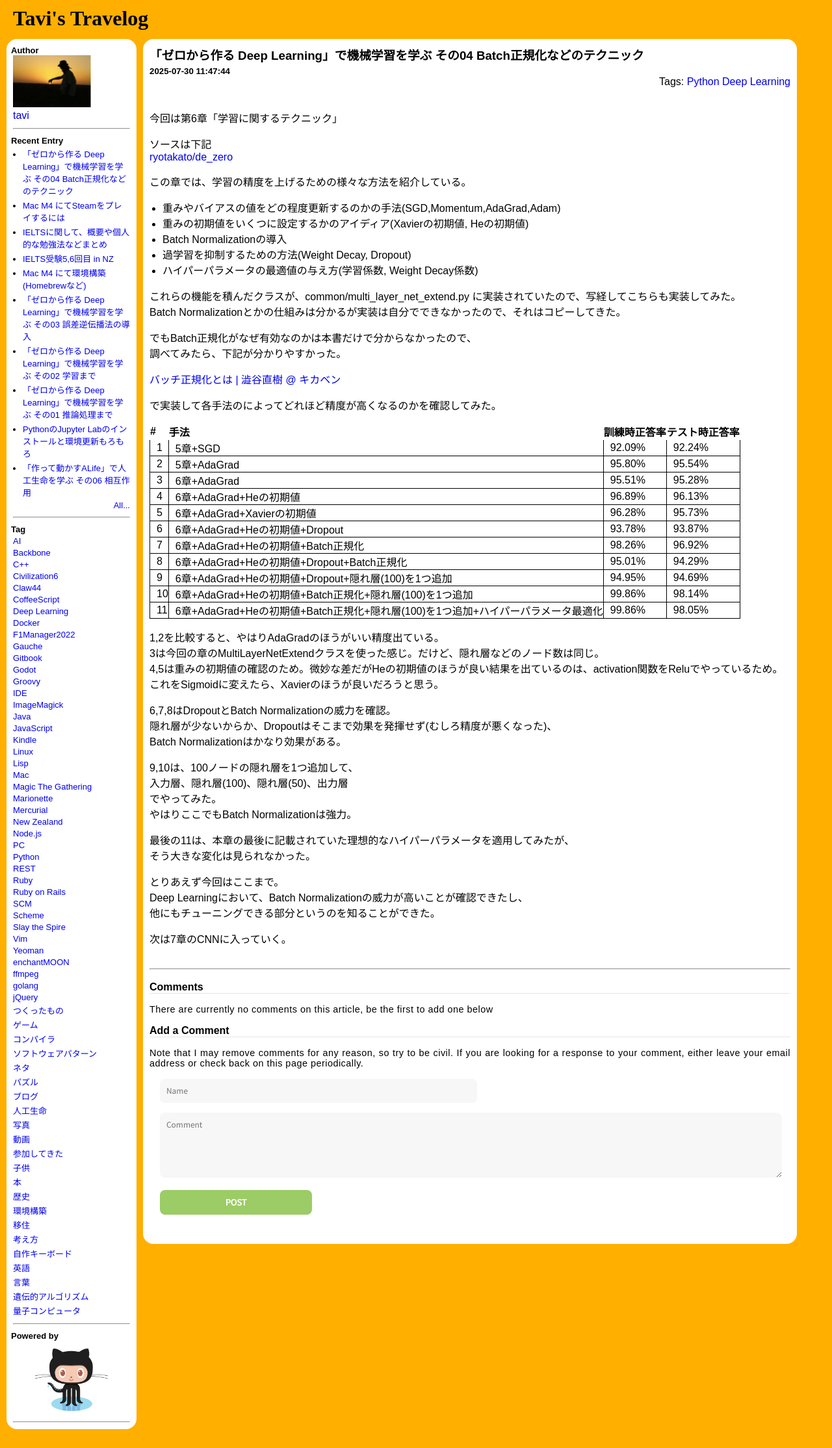
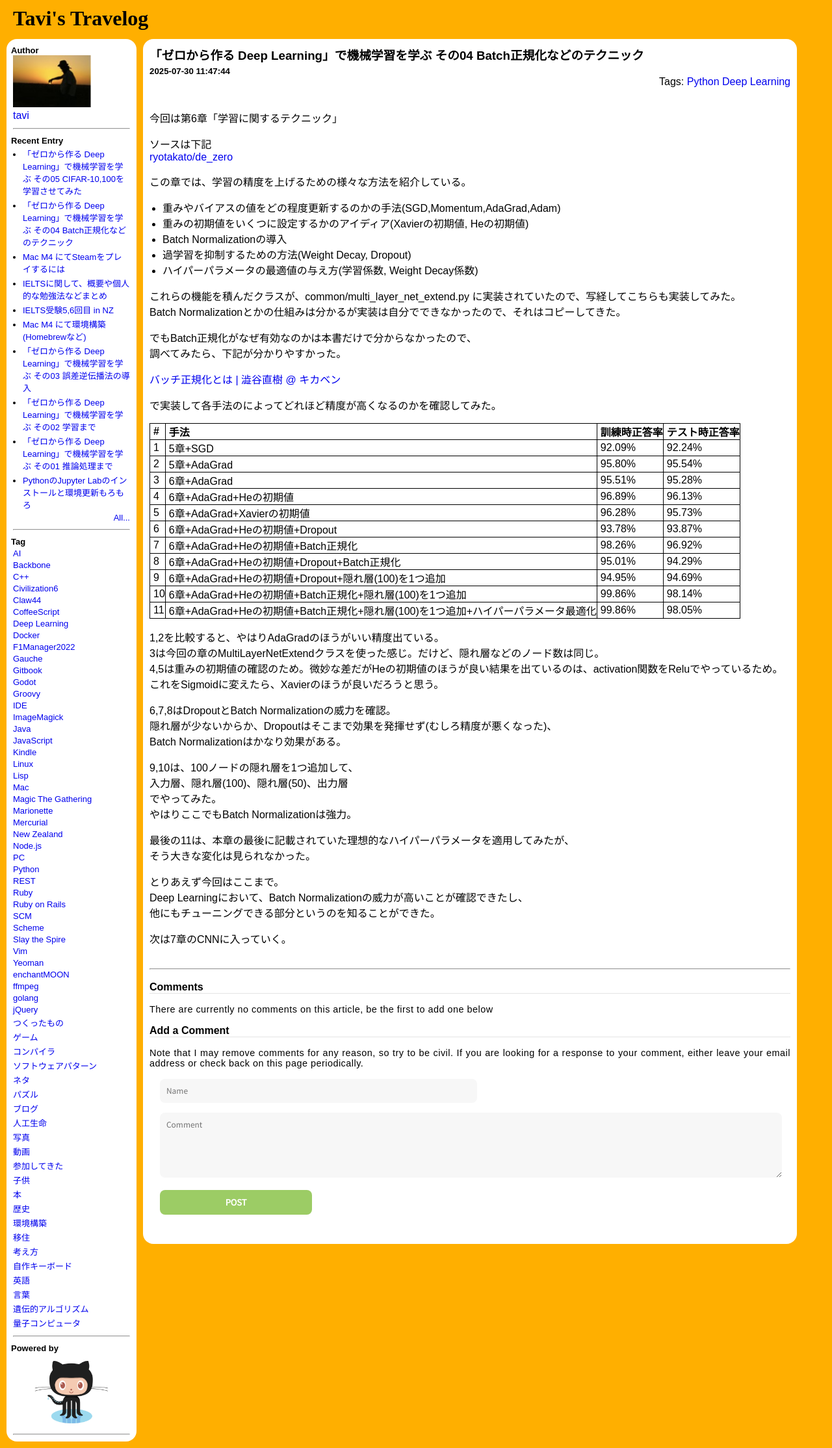
Before and after one commit to ryotakato/ryotakato.github.io, a Jekyll site: the page built from _posts/2025-07-30-learning-deep-learning-from-zero-04.md, in a window 1280 px wide. Shown: the whole page at 65% size. Built offline with Jekyll 4.4.1, drawn with Linux system fonts in a browser that asks for light colours; some of the changed lines change nothing that is shown.

Commit message:
add article & modify article

```diff
--- a/_posts/2025-07-30-learning-deep-learning-from-zero-04.md
+++ b/_posts/2025-07-30-learning-deep-learning-from-zero-04.md
@@ -12,12 +12,13 @@
   border:1px solid black;
 }
 table th {
-  border:1px solid white;
+  border:1px solid black;
+  padding-left:5px;
 }
 
 table td {
   border:1px solid black;
-  padding-left:10px;
+  padding-left:5px;
 }
 
 -->
@@ -53,7 +54,7 @@
 
 
 | # | 手法 | 訓練時正答率 | テスト時正答率 |
-| :--- | :--- | :--- | :--- |
+| :--- | :--- | ---- | ---- |
 | 1 | 5章+SGD | 92.09% | 92.24% |
 | 2 | 5章+AdaGrad | 95.80% | 95.54% |
 | 3 | 6章+AdaGrad | 95.51% | 95.28% |
--- /dev/null
+++ b/_posts/2025-07-31-learning-deep-learning-from-zero-05.md
@@ -0,0 +1,94 @@
+---
+layout: post
+title: "「ゼロから作る Deep Learning」で機械学習を学ぶ その05 CIFAR-10,100を学習させてみた"
+tags : [Python, Deep Learning]
+date: 2025-07-31 14:20:44
+---
+
+
+
+今回は第7章ではなく、第6章までの機能を使って、CIFAR-10を学習させてみる。
+
+
+ソースは下記
+[ryotakato/de_zero](https://github.com/ryotakato/de_zero)
+
+
+CNNに入る前に、全結合のネットワークを使って、
+手書き文字以外のものも学習させてみようかと思った。
+
+最初はImageNetとかOpenImageなどが必要かとおもっていたんだけど、
+どうも少なくても300GBぐらい容量が必要で、
+流石に試すのにそこまで大きいのはいやなので、もっと軽いのを探すと、CIFAR-10というのが見つかった。
+32x32で3チャンネルの画像が60000枚(50000枚訓練データ、10000枚テストデータ)
+ダウンロードしても200MBいかないぐらいなのでお手軽に試せる。
+
+
+
+でこれを読み込むプログラム組んで、
+さらにそれを、
+* 隠れ層は100,100,50の3層構造
+* Heの重みの初期値
+* Batch Normalizationあり
+* Dropoutはなし
+* 学習は、AdaGrad
+
+のネットワークに通す。
+
+最初10000回だけだと、そこまで時間がかかるわけではないので、
+10倍の10万回にあげてみたら、かかった時間は478秒(8分弱)
+
+訓練データは5万枚で、バッチサイズが100なので1 epochは500イテレーション
+結果的に200 epoch
+
+損失関数の変化はこんな感じで、いい感じに下がっているかなと思っていたのだが、
+
+![learning_deep_learning_from_zero_05_01]({{ BASE_PATH }}/images/2025/07/31/learning_deep_learning_from_zero_05_01.png)
+
+
+正答率の変化はこんな感じ。
+訓練データに対して、テストデータの正答率が低い。
+というか、学習していくに従い、少し下がっている。
+
+![learning_deep_learning_from_zero_05_02]({{ BASE_PATH }}/images/2025/07/31/learning_deep_learning_from_zero_05_02.png)
+
+
+最終的な結果としては、訓練の正答率94.74% に対して、テスト時正答率は46.85 %と、かなり低くなっている。
+これは訓練データに過学習しすぎたか？
+epochを進んでいくと正答率落ちているのはそれが原因かも。
+というか、これなら10万回もやらなくてよかったことになる。
+
+
+
+ちなみに、CIFAR-100という、100個に分類した画像のほうで学習させてみると、
+
+![learning_deep_learning_from_zero_05_03]({{ BASE_PATH }}/images/2025/07/31/learning_deep_learning_from_zero_05_03.png)
+
+
+![learning_deep_learning_from_zero_05_04]({{ BASE_PATH }}/images/2025/07/31/learning_deep_learning_from_zero_05_04.png)
+
+
+同様の結果となり、
+訓練正答率 59.79 %
+テスト正答率 18.47 %
+という結果に。
+
+そりゃ、100個の中から当てずっぽうで正解するよりはずっと高いけど、
+20%切っているとそこまで意味がない。
+
+
+
+とりあえずテスト正答率が上がらないほうから解決してみようかな。
+過学習のせいかもしれず、
+それならDropoutやハイパーパラメータの変更でいけるかもしれない。
+
+もっと精度をあげる話は、一旦それが終わってから。
+もしかしたら全結合のネットワークではこれが限界でCNNを使わないといけないのかもしれないし。
+
+
+参考
+
+[CIFAR-10 and CIFAR-100 datasets](https://www.cs.toronto.edu/~kriz/cifar.html)
+[カラー画像のデータセットを探し求めて &#124; Webシステム開発／教育ソリューションのタイムインターメディア](https://www.timedia.co.jp/tech/wo/)
+[いまさらCIFAR-10をダウンロードして画像として保存する #Python - Qiita](https://qiita.com/typecprint/items/014c11329329a666dbd7)
+[[Python]CIFAR-10, CIFAR-100のデータを読み込む方法 #Python - Qiita](https://qiita.com/supersaiakujin/items/5e9d2b2850e256f99982)
```
Also changed, not shown: images/2025/07/31/learning_deep_learning_from_zero_05_01.png (added), images/2025/07/31/learning_deep_learning_from_zero_05_02.png (added), images/2025/07/31/learning_deep_learning_from_zero_05_03.png (added), images/2025/07/31/learning_deep_learning_from_zero_05_04.png (added).
